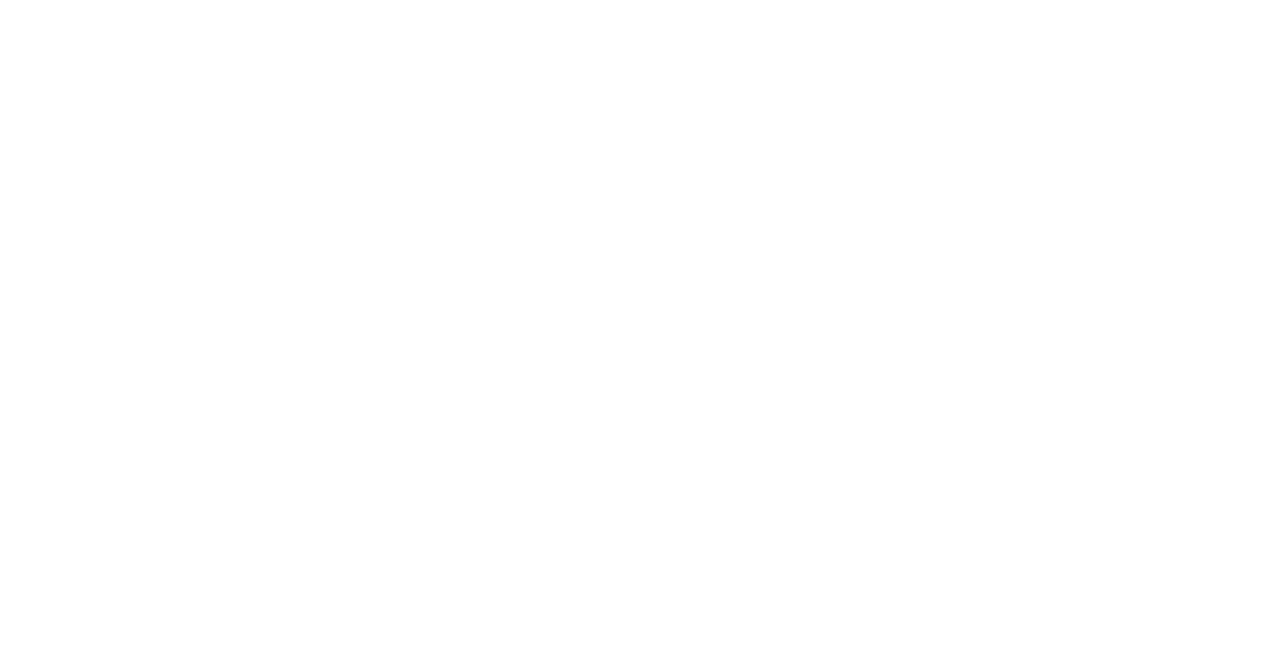
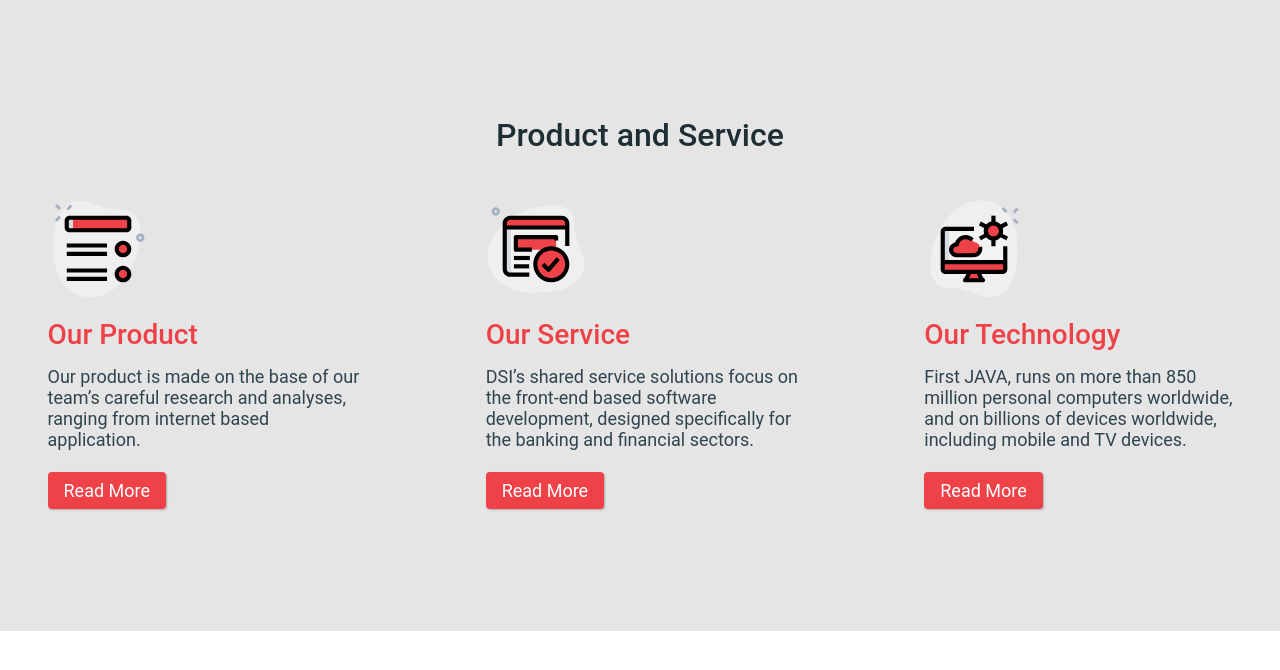
Before and after one commit to Asadbek1903/DSIfirst-team, a plain HTML site: page index.html in a window 1280 px wide. Drawn offline with Linux system fonts and the light colour scheme.

Commit message:
Add product section

```diff
--- a/css/main.css
+++ b/css/main.css
@@ -1,4 +1,4 @@
-*{
+* {
   box-sizing: border-box;
   margin: 0;
   padding: 0;
@@ -6,10 +6,10 @@
   text-decoration: none;
 }
 
-body{
-    font-family: "Roboto",sans-serif;
+body {
+  font-family: "Roboto", sans-serif;
 }
-.container{
+.container {
   max-width: 1225px;
   margin: 0 auto;
   padding: 0 20px;
@@ -17,44 +17,71 @@ body{
 
 /* header css start  Behruz*/
 
-
 /* header css end */
-
 
 /* --------------------------------- */
 
-
-
 /* hero css Abdurahmon  start*/
-
 
 /* hero css Abdurahmon  end*/
 
-
 /* --------------------------------------- */
-
 
 /* Welcome Kamron aka Start */
 
-
-
-
 /* Welcome Kamron aka end */
-
 
 /* --------------------------- */
 
 /* Product Asadbek Start */
-
-
-
-
+.product-section {
+  background-color: #e5e5e5;
+  padding-top: 116px;
+  padding-bottom: 130px;
+}
+.product__title {
+  font-weight: 500;
+  font-size: 32px;
+  text-align: center;
+  color: #1f2e35;
+  margin-bottom: 45px;
+}
+.product__list {
+  list-style: none;
+  display: flex;
+  justify-content: space-between;
+}
+.list__title {
+  font-weight: 500;
+  font-size: 28px;
+  color: #ee4248;
+  margin: 15px 0;
+}
+.list__description {
+  font-weight: 400;
+  font-size: 18px;
+  color: #30444e;
+  margin-bottom: 30px;
+}
+.site__btn {
+  font-weight: 400;
+  font-size: 18px;
+  color: #ffffff;
+  background-color: #ee4248;
+  box-shadow: 1px 1px 2px rgba(0, 0, 0, 0.25);
+  border-radius: 4px;
+  padding: 8px 16px;
+  gap: 10px;
+}
+.site__btn:hover {
+  color: #ee4248;
+  border: 1px solid#ee4248;
+  background-color: #ffffff;
+}
 /* Product Asadbek end */
-
 
 /* --------------------- */
 
 /* Footer Temur Start */
 
-
 /* Footer Temur end */
--- a/index.html
+++ b/index.html
@@ -1,19 +1,17 @@
 <!DOCTYPE html>
 <html lang="en">
   <head>
-    <meta charset="UTF-8">
-    <meta http-equiv="X-UA-Compatible" content="IE=edge">
-    <meta name="viewport" content="width=device-width, initial-scale=1.0">
-    <link rel="stylesheet" href="./css/main.css">
+    <meta charset="UTF-8" />
+    <meta http-equiv="X-UA-Compatible" content="IE=edge" />
+    <meta name="viewport" content="width=device-width, initial-scale=1.0" />
+    <link rel="stylesheet" href="./css/main.css" />
     <title>DSI</title>
   </head>
   <body>
     <!-- Behruz header -->
     <header class="site-header">
       <div class="container">
-            <div class="header-inner">
-
-            </div>
+        <div class="header-inner"></div>
       </div>
     </header>
     <main class="site-main">
@@ -25,19 +23,57 @@
       </section>
 
       <!-- Kamron aka Welcome  -->
-        <section class="welcome-section"> </section>
+      <section class="welcome-section"></section>
 
       <!-- Asadbek product -->
-        <section class="product-section"></section>
-
+      <section class="product-section">
+        <div class="container">
+          <div class="product">
+            <h2 class="product__title">Product and Service</h2>
+            <ul class="product__list list">
+              <li class="list__item">
+                <img src="./images/product1.svg" alt="product" class="list__img" />
+                <h3 class="list__title">Our Product</h3>
+                <p class="list__description">
+                  Our product is made on the base of our <br />
+                  team’s careful research and analyses, <br />
+                  ranging from internet based <br />
+                  application.
+                </p>
+                <a href="#" class="site__btn">Read More</a>
+              </li>
+              <li class="list__item">
+                <img src="./images/product2.svg" alt="product" class="list__img" />
+                <h3 class="list__title">Our Service</h3>
+                <p class="list__description">
+                  DSI’s shared service solutions focus on <br />
+                  the front-end based software <br />
+                  development, designed specifically for<br />
+                  the banking and financial sectors.
+                </p>
+                <a href="#" class="site__btn">Read More</a>
+              </li>
+              <li class="list__item">
+                <img src="./images/product3.svg" alt="product" class="list__img" />
+                <h3 class="list__title">Our Technology</h3>
+                <p class="list__description">
+                  First JAVA, runs on more than 850 <br />
+                  million personal computers worldwide, <br />
+                  and on billions of devices worldwide, <br />
+                  including mobile and TV devices.
+                </p>
+                <a href="#" class="site__btn">Read More</a>
+              </li>
+            </ul>
+          </div>
+        </div>
+      </section>
     </main>
 
     <!-- Temur Footer -->
     <footer class="site-footer">
       <div class="container">
-            <div class="footer-inner">
-
-            </div>
+        <div class="footer-inner"></div>
       </div>
     </footer>
   </body>
```
Also changed, not shown: images/product1.svg (added), images/product2.svg (added), images/product3.svg (added). Lines whose indentation alone changed are shown as unchanged.
